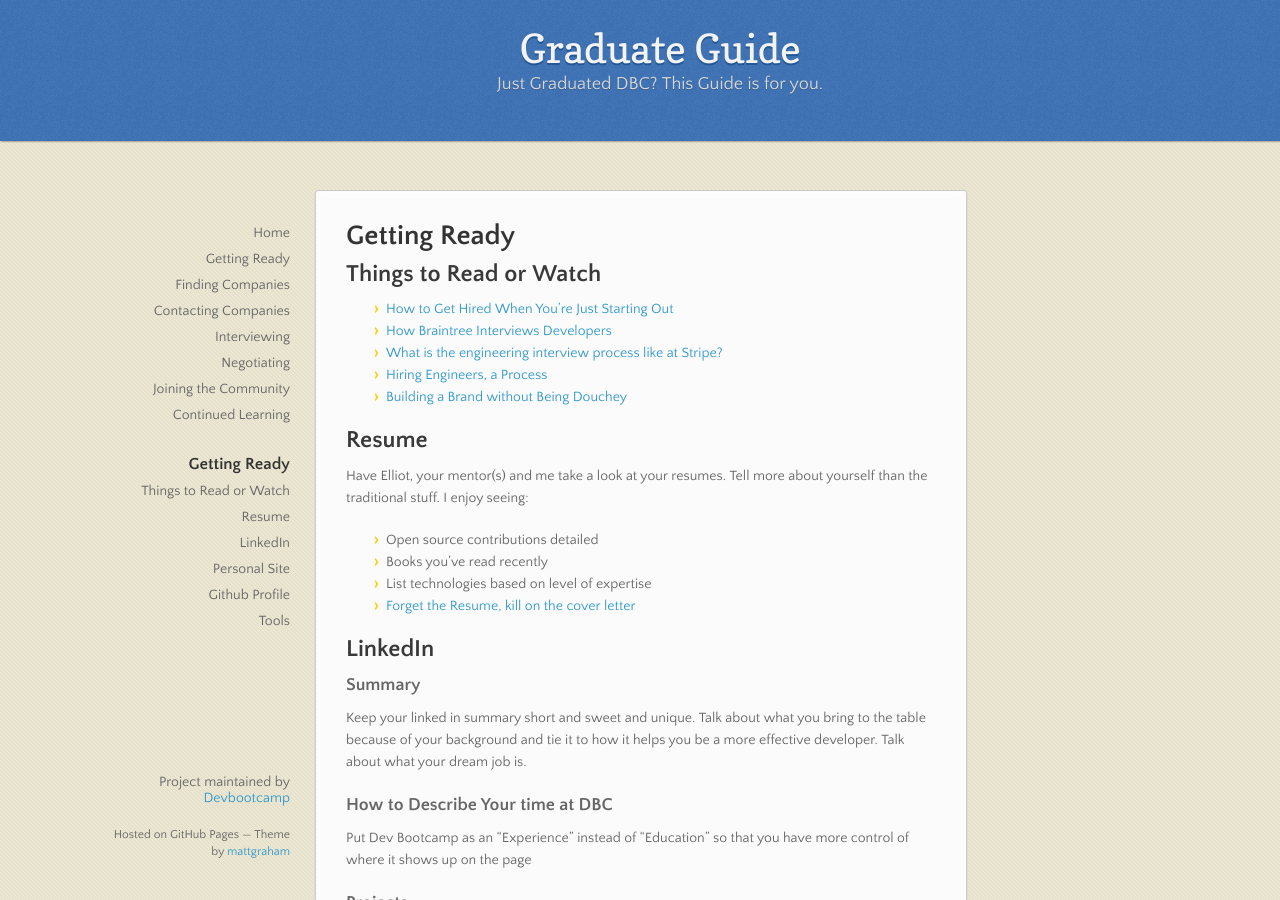
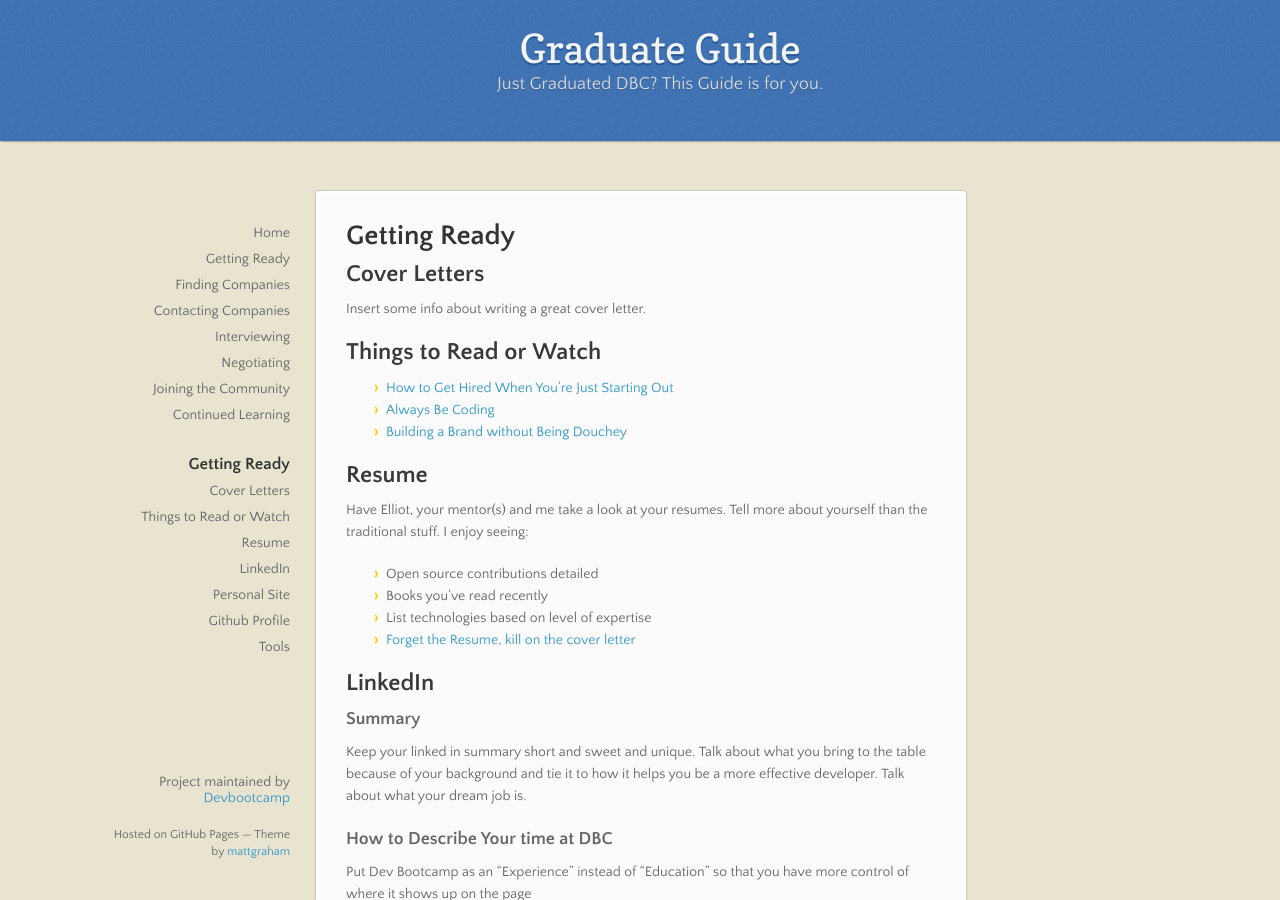
Before and after one commit to waysidekoi/graduate-guide, a Jekyll site: the page built from getting_ready.md, in a window 1280 px wide and 900 px high. Built offline with Jekyll 4.4.1, drawn with Linux system fonts in a browser that asks for light colours; nearby versions of some CDN libraries.

Commit message:
Add cover letter section and move some links to the interview page

```diff
--- a/getting_ready.md
+++ b/getting_ready.md
@@ -4,11 +4,12 @@ title: Getting Ready
 ---
 
 # Getting Ready
+## Cover Letters
+Insert some info about writing a great cover letter.
+
 ## Things to Read or Watch
 * [How to Get Hired When You're Just Starting Out](http://99u.com/articles/7275/How-to-Get-Hired-When-You-Are-Just-Starting-Out)
-* [How Braintree Interviews Developers](https://www.braintreepayments.com/braintrust/how-braintree-interviews-exceptional-developers)
-* [What is the engineering interview process like at Stripe?](http://www.quora.com/Stripe-company/What-is-the-engineering-interview-process-like-at-Stripe)
-* [Hiring Engineers, a Process](http://hueniverse.com/2013/02/hiring-engineers-a-process/)
+* [Always Be Coding](https://medium.com/tech-talk/d5f8051afce2)
 * [Building a Brand without Being Douchey](http://vimeo.com/71685072)
 
 ## Resume
```
Also changed, not shown: interviewing.md (+3 -0 lines), 2 other files.
